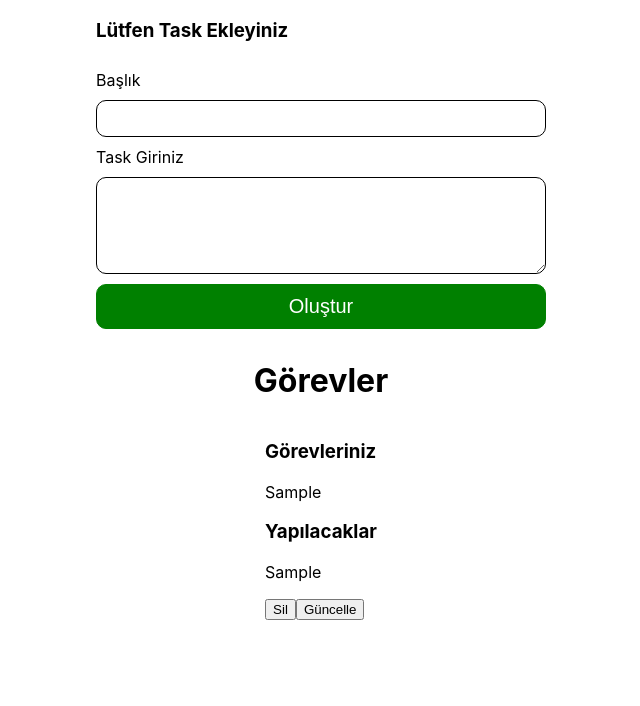
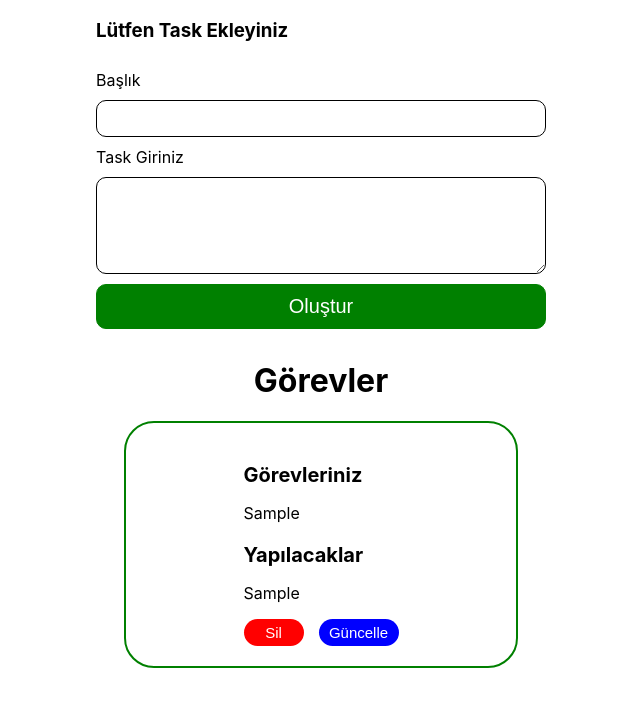
Before and after one commit to FERHATSUMER/task-react, a React (Create React App) app: page / in a window 1280 px wide. Both pictures are taken after typing "Sample", "Sample" into the empty fields and a click on the button "Oluştur". Shown: the top 706 px of the page, without its empty margins (319-959 px from the left). Built offline with nearby package versions, Linux system fonts and the light colour scheme.

Commit message:
task-react

```diff
--- a/src/App.js
+++ b/src/App.js
@@ -6,18 +6,25 @@ import { useState } from 'react';
 function App() {
   const [tasks, setTasks] = useState([]);
   const createTask = (title, taskDec) => {
-    const createdTask = [...tasks, {
-      id: Math.round(Math.random() * 999999),
-      title,
-      taskDec
-    }];
+    const createdTask = [
+      ...tasks,
+      {
+        id: Math.round(Math.random() * 999999),
+        title,
+        taskDec,
+      },
+    ];
     setTasks(createdTask);
+  };
+  const deleteTaskById = (id) => {
+    const filteredTasks = tasks.filter((task) => task.id !== id);
+    setTasks(filteredTasks);
   };
   return (
     <div className='App'>
       <TaskCreate oncreate={createTask} />
       <h1>Görevler</h1>
-      <TaskList tasks={tasks} />
+      <TaskList tasks={tasks} onDelete={deleteTaskById} />
     </div>
   );
 }
--- a/src/Styles/TaskCreate.css
+++ b/src/Styles/TaskCreate.css
@@ -25,4 +25,5 @@
   color: white;
   border-radius: 10px;
   font-size: 20px;
+  cursor: pointer;
 }/*# sourceMappingURL=TaskCreate.css.map */
--- a/src/Styles/TaskList.css
+++ b/src/Styles/TaskList.css
@@ -1 +1,6 @@
-/*# sourceMappingURL=TaskList.css.map */
+.task-list {
+  display: flex;
+  flex-wrap: wrap;
+  gap: 16px;
+  justify-content: center;
+}/*# sourceMappingURL=TaskList.css.map */
--- a/src/Styles/TaskList.scss
+++ b/src/Styles/TaskList.scss
@@ -0,0 +1,5 @@
+.task-list{display: flex;
+    flex-wrap: wrap;
+    gap: 16px;
+    justify-content: center;
+}
--- /dev/null
+++ b/src/Styles/TaskShow.css
@@ -0,0 +1,38 @@
+.task-show {
+  border: 2px solid green;
+  border-radius: 30px;
+  width: 350px;
+  display: flex;
+  flex-direction: column;
+  align-items: center;
+  padding: 20px;
+}
+
+.task-title {
+  font-size: 20px;
+  font-weight: bold;
+  margin-bottom: 0px;
+}
+
+.update-btn {
+  padding: 5px;
+  font-size: 15px;
+  border: none;
+  width: 80px;
+  border-radius: 30px;
+  background-color: blue;
+  color: white;
+  cursor: pointer;
+}
+
+.delete-btn {
+  padding: 5px;
+  font-size: 15px;
+  border: none;
+  width: 60px;
+  border-radius: 30px;
+  background-color: red;
+  color: white;
+  margin-right: 15px;
+  cursor: pointer;
+}/*# sourceMappingURL=TaskShow.css.map */
--- /dev/null
+++ b/src/Styles/TaskShow.scss
@@ -0,0 +1,35 @@
+.task-show{
+    border: 2px solid green;
+    border-radius: 30px;
+    width: 350px;
+    display: flex;
+    flex-direction: column;
+    align-items: center;
+    padding: 20px;
+}
+.task-title{
+    font-size: 20px;
+    font-weight: bold;
+    margin-bottom: 0px;
+}
+.update-btn{
+    padding: 5px;
+    font-size: 15px;
+    border: none;
+    width: 80px;
+    border-radius: 30px;
+    background-color: blue;
+    color: white;
+    cursor: pointer;
+}
+.delete-btn{
+    padding: 5px;
+    font-size: 15px;
+    border: none;
+    width: 60px;
+    border-radius: 30px;
+    background-color: red;
+    color: white;
+    margin-right: 15px;
+    cursor: pointer;
+}
--- a/src/components/TaskList/TaskList.js
+++ b/src/components/TaskList/TaskList.js
@@ -1,10 +1,11 @@
 import TaskShow from '../TaskShow/TaskShow';
+import '../../Styles/TaskList.css';
 
-function TaskList({ tasks }) {
+function TaskList({ tasks, onDelete }) {
     return (
     <div className='task-list'>
 {tasks.map((task,index)=>{
-    return <TaskShow key={index} task={task}   />
+    return <TaskShow key={index} task={task}  onDelete={onDelete} />
 })}
     </div> );
 }
--- a/src/components/TaskShow/taskShow.js
+++ b/src/components/TaskShow/taskShow.js
@@ -1,15 +1,37 @@
-function TaskShow({ task }) {
-    return (<div>
-        <h3>Görevleriniz</h3>
-        <p>{task.title}</p>
-        <h3>Yapılacaklar</h3>
-        <p>{task.taskDec}</p>
+import { useState } from 'react';
+import '../../Styles/TaskShow.css';
+import TaskCreate from '../TaskCreate/TaskCreate';
+
+function TaskShow({ task, onDelete }) {
+  const { showEdit, setShowEdit } = useState(false);
+  const handleDeleteClick = () => {
+    onDelete(task.id);
+  };
+  const handlEditClick = () => {
+    setShowEdit(true);
+  };
+  return (
+    <div className='task-show'>
+      {showEdit ? (
+        <TaskCreate task={task} />
+      ) : (
         <div>
-            <button>Sil</button>
-            <button>Güncelle</button>
+          <h3 className='task-title'>Görevleriniz</h3>
+          <p>{task.title}</p>
+          <h3 className='task-title'>Yapılacaklar</h3>
+          <p>{task.taskDec}</p>
+          <div>
+            <button className='delete-btn' onClick={handleDeleteClick}>
+              Sil
+            </button>
+            <button className='update-btn' onClick={handlEditClick}>
+              Güncelle
+            </button>
+          </div>
         </div>
-
-    </div>  );
+      )}
+    </div>
+  );
 }
 
 export default TaskShow;
```
Also changed, not shown: 2 other files (tests, documents, lock files or other folders).
